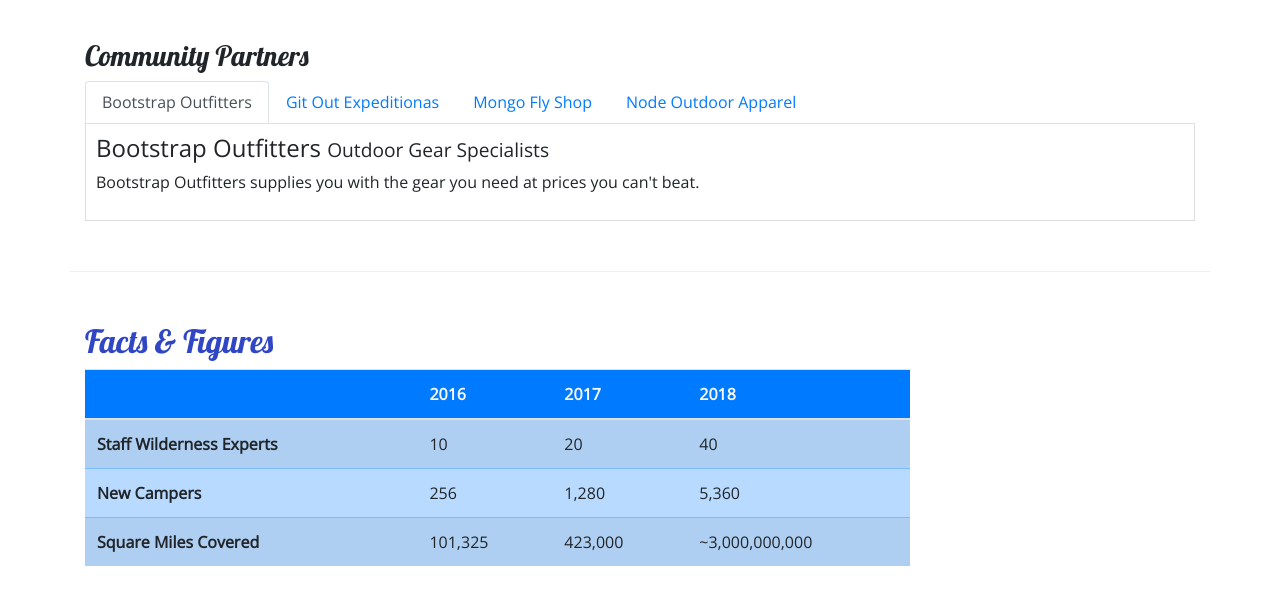
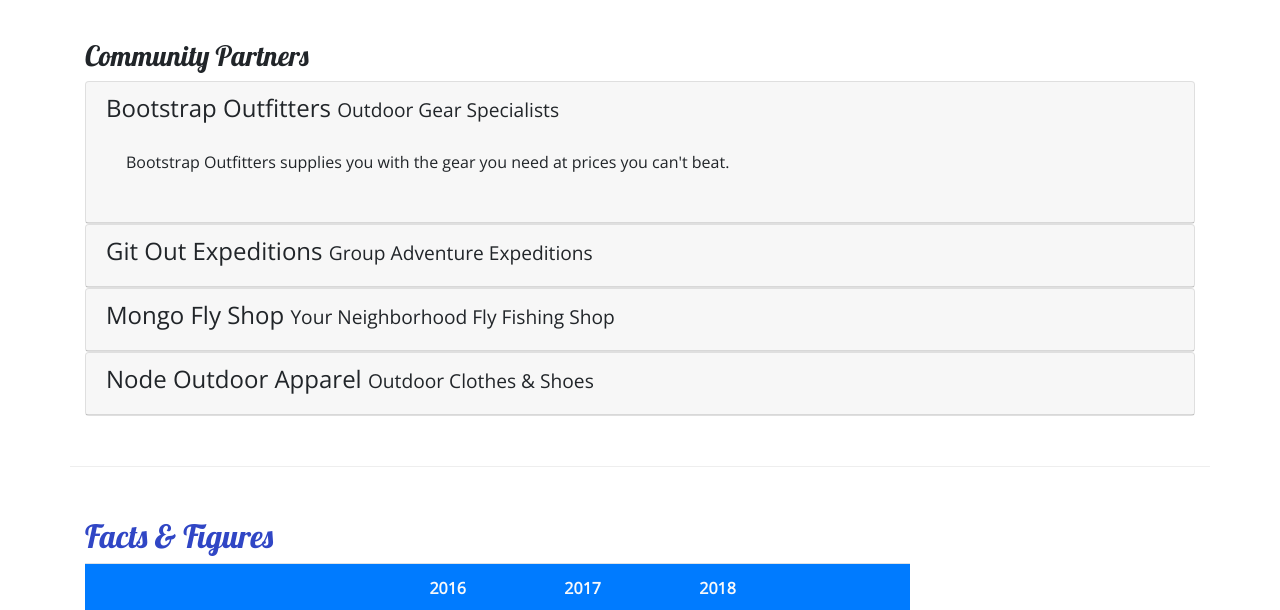
Before and after one commit to AmandaShuman/nucampsite, a website: page aboutus.html in a window 1280 px wide. Shown: the part 840-1450 px from the top of the page. Drawn offline with nearby package versions, Linux system fonts and the light colour scheme.

Commit message:
Accordion

```diff
--- a/aboutus.html
+++ b/aboutus.html
@@ -111,28 +111,62 @@
       <div class="row row-content">
         <div class="col">
           <h3>Community Partners</h3>
-          <ul class="nav nav-tabs">
-            <li class="nav-items"><a class="nav-link active" href="#bootstrap" role="tab" data-toggle="tab">Bootstrap Outfitters</a></li>
-            <li class="nav-items"><a class="nav-link" href="#git" role="tab" data-toggle="tab">Git Out Expeditionas</a></li>
-            <li class="nav-items"><a class="nav-link" href="#mongo" role="tab" data-toggle="tab">Mongo Fly Shop</a></li>
-            <li class="nav-items"><a class="nav-link" href="#node" role="tab" data-toggle="tab">Node Outdoor Apparel</a></li>
-          </ul>
-          <div class="tab-content">
-            <div role="tabpanel" class="tab-pane fade show active" id="bootstrap">
-              <h4>Bootstrap Outfitters <small>Outdoor Gear Specialists</small></h4>
-              <p class="d-none d-sm-block">Bootstrap Outfitters supplies you with the gear you need at prices you can't beat.</p>
+          <div id="accordion">
+            <div class="card">
+              <div role="tab" class="card-header">
+                <h4>
+                  <a data-toggle="collapse" data-target="#bootstrap">
+                    Bootstrap Outfitters <small>Outdoor Gear Specialists</small>
+                  </a>
+                </h4>
+                <div class="collapse show" id="bootstrap" data-parent="#accordion">
+                  <div class="card-body">
+                    <p class="d-none d-sm-block">Bootstrap Outfitters supplies you with the gear you need at prices you can't beat.</p>
+                  </div>
+                </div>
+              </div>
             </div>
-            <div role="tabpanel" class="tab-pane fade" id="git">
-              <h4>Git Out Expeditions <small>Group Adventure Expeditions</small></h4>
-              <p class="d-none d-sm-block">Join Git Out Expeditions to explore new horizons with a group of other adventurers!</p>
+            <div class="card">
+              <div role="tab" class="card-header">
+                <h4>
+                  <a class="collapsed" data-toggle="collapse" data-target="#git">
+                    Git Out Expeditions <small>Group Adventure Expeditions</small>
+                  </a>
+                </h4>
+                <div class="collapse" id="git" data-parent="#accordion">
+                  <div class="card-body">
+                    <p class="d-none d-sm-block">Join Git Out Expeditions to explore new horizons with a group of other adventurers!</p>
+                  </div>
+                </div>
+              </div>
             </div>
-            <div role="tabpanel" class="tab-pane fade" id="mongo">
-              <h4>Mongo Fly Shop <small>Your Neighborhood Fly Fishing Shop</small></h4>
-              <p class="d-none d-sm-block">Need a new fishing pole, a tacklebox, or flies of all kinds? Stop by Mongo Fly Shop.</p>
+            <div class="card">
+              <div role="tab" class="card-header">
+                <h4>
+                  <a class="collapsed" data-toggle="collapse" data-target="#mongo">
+                    Mongo Fly Shop <small>Your Neighborhood Fly Fishing Shop</small>
+                  </a>
+                </h4>
+                <div class="collapse" id="mongo" data-parent="#accordion">
+                  <div class="card-body">
+                    <p class="d-none d-sm-block">Need a new fishing pole, a tacklebox, or flies of all kinds? Stop by Mongo Fly Shop.</p>
+                  </div>
+                </div>
+              </div>
             </div>
-            <div role="tabpanel" class="tab-pane fade" id="node">
-              <h4>Node Outdoor Apparel <small>Outdoor Clothes & Shoes</small></h4>
-              <p class="d-none d-sm-block">From polar fleeces to swimsuits, hiking boots to waders, a visit to Node will be sure to get you covered.</p>
+            <div class="card">
+              <div role="tab" class="card-header">
+                <h4>
+                  <a class="collapsed" data-toggle="collapse" data-target="#node">
+                    Node Outdoor Apparel <small>Outdoor Clothes & Shoes</small>
+                  </a>
+                </h4>
+                <div class="collapse" id="node" data-parent="#accordion">
+                  <div class="card-body">
+                    <p class="d-none d-sm-block">From polar fleeces to swimsuits, hiking boots to waders, a visit to Node will be sure to get you covered.</p>
+                  </div>
+                </div>
+              </div>
             </div>
           </div>
         </div>
--- a/css/styles.css
+++ b/css/styles.css
@@ -12,6 +12,11 @@ h2 {
 
 header h2 {
     color:  #CEC8FF;
+}
+
+a, a:hover {
+  color: inherit;
+  text-decoration: none;
 }
 
 .site-footer {
@@ -35,9 +40,3 @@ header h2 {
 .navbar-dark {
     background-color: #901CAD;
 }
-
-.tab-content {
-    border: 1px solid #DDD;
-    border-top: none;
-    padding: 10px;
-}
```
